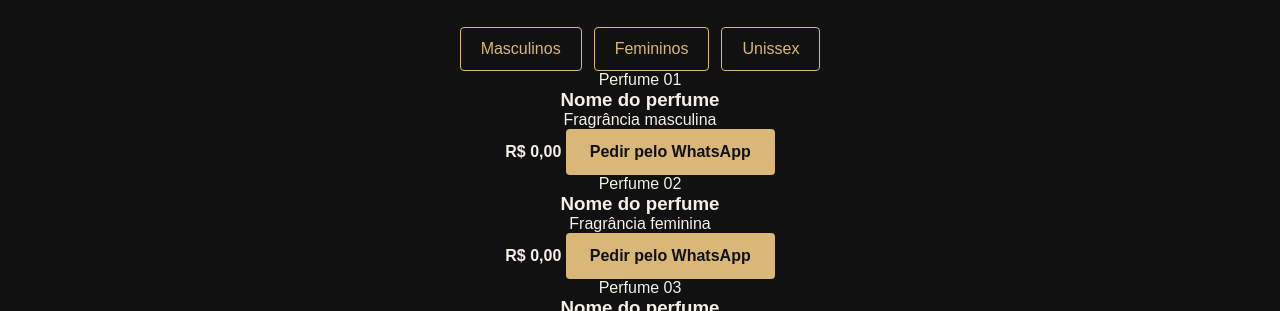
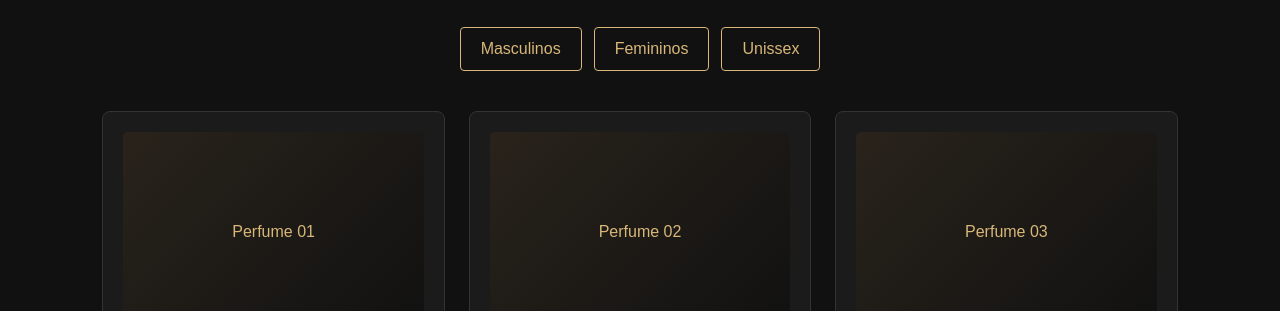
Before and after one commit to NinjaDevTech/M-Messencias-, a plain HTML site: page index.html in a window 1280 px wide. Shown: the part 641-952 px from the top of the page. Drawn offline with Linux system fonts and the light colour scheme.

Commit message:
Enhance product display with grid layout and styles
Added styles for product grid and hover effects.

```diff
--- a/index.html
+++ b/index.html
@@ -86,7 +86,59 @@
     .catalog {
       padding: 60px 8%;
       text-align: center;
-    }
+    }.products {
+  display: grid;
+  grid-template-columns: repeat(3, minmax(0, 1fr));
+  gap: 24px;
+  margin-top: 40px;
+  text-align: left;
+}
+
+.product {
+  background: #1b1b1b;
+  border: 1px solid #333333;
+  border-radius: 8px;
+  padding: 20px;
+  transition: transform 0.2s, border-color 0.2s;
+}
+
+.product:hover {
+  transform: translateY(-5px);
+  border-color: #d8b779;
+}
+
+.product-image {
+  height: 200px;
+  display: flex;
+  align-items: center;
+  justify-content: center;
+  background: linear-gradient(135deg, #29231b, #111111);
+  color: #d8b779;
+  border-radius: 5px;
+  margin-bottom: 20px;
+}
+
+.product h3 {
+  font-size: 19px;
+  margin-bottom: 10px;
+}
+
+.product p {
+  color: #aaa49b;
+  margin-bottom: 15px;
+}
+
+.product strong {
+  display: block;
+  color: #d8b779;
+  font-size: 20px;
+  margin-bottom: 20px;
+}
+
+.product .button {
+  display: block;
+  text-align: center;
+}
 
     .catalog h2 {
       font-size: 32px;
```
